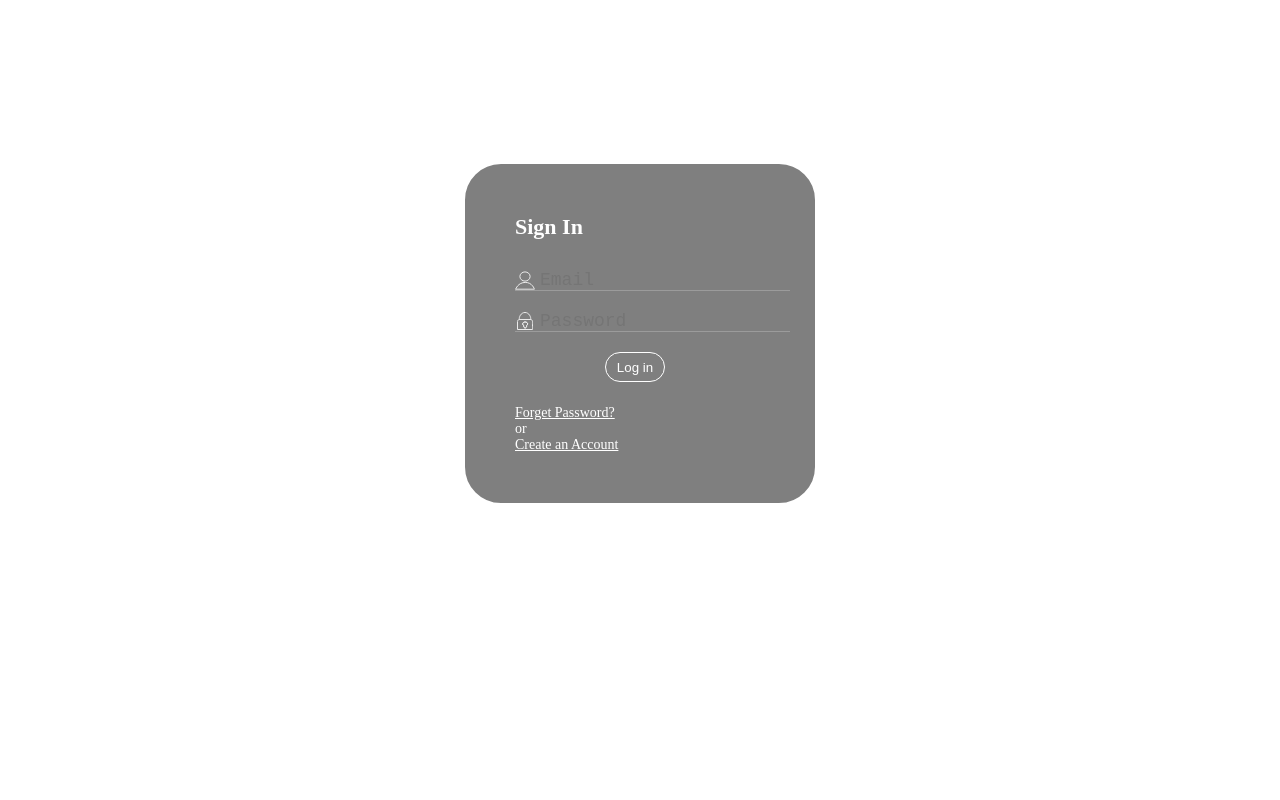
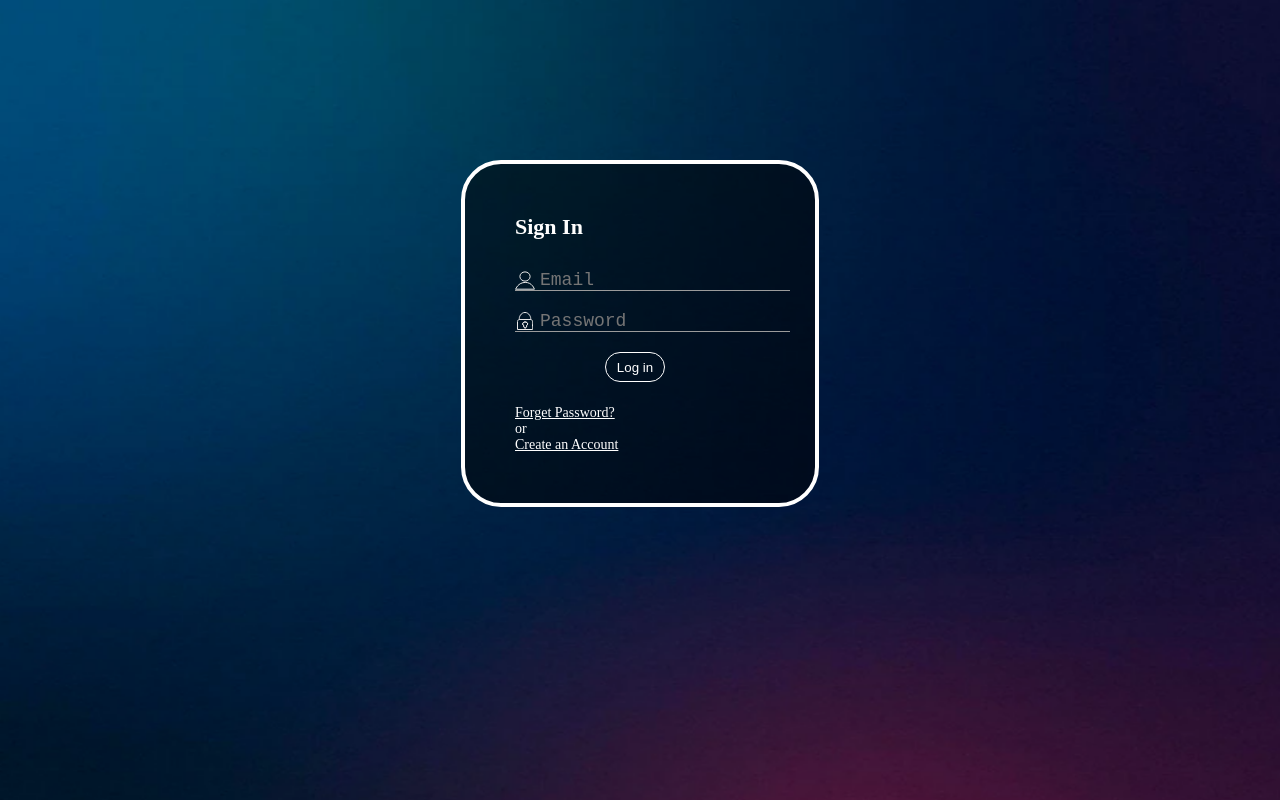
Before and after one commit to jasmineslr/Metavers-web-design, a plain HTML site: page aaa.html in a window 1280 px wide. Drawn offline with Linux system fonts and the light colour scheme.

Commit message:
2nd commit

```diff
--- a/css/aaa.css
+++ b/css/aaa.css
@@ -3,7 +3,7 @@
     padding: 0;
 }
 body{
-    background-image: url(img/bg2.PNG);
+    background-image: url(../img/bg2.PNG);
     background-repeat: no-repeat;
     background-size: cover;
     background-attachment: fixed;
```
